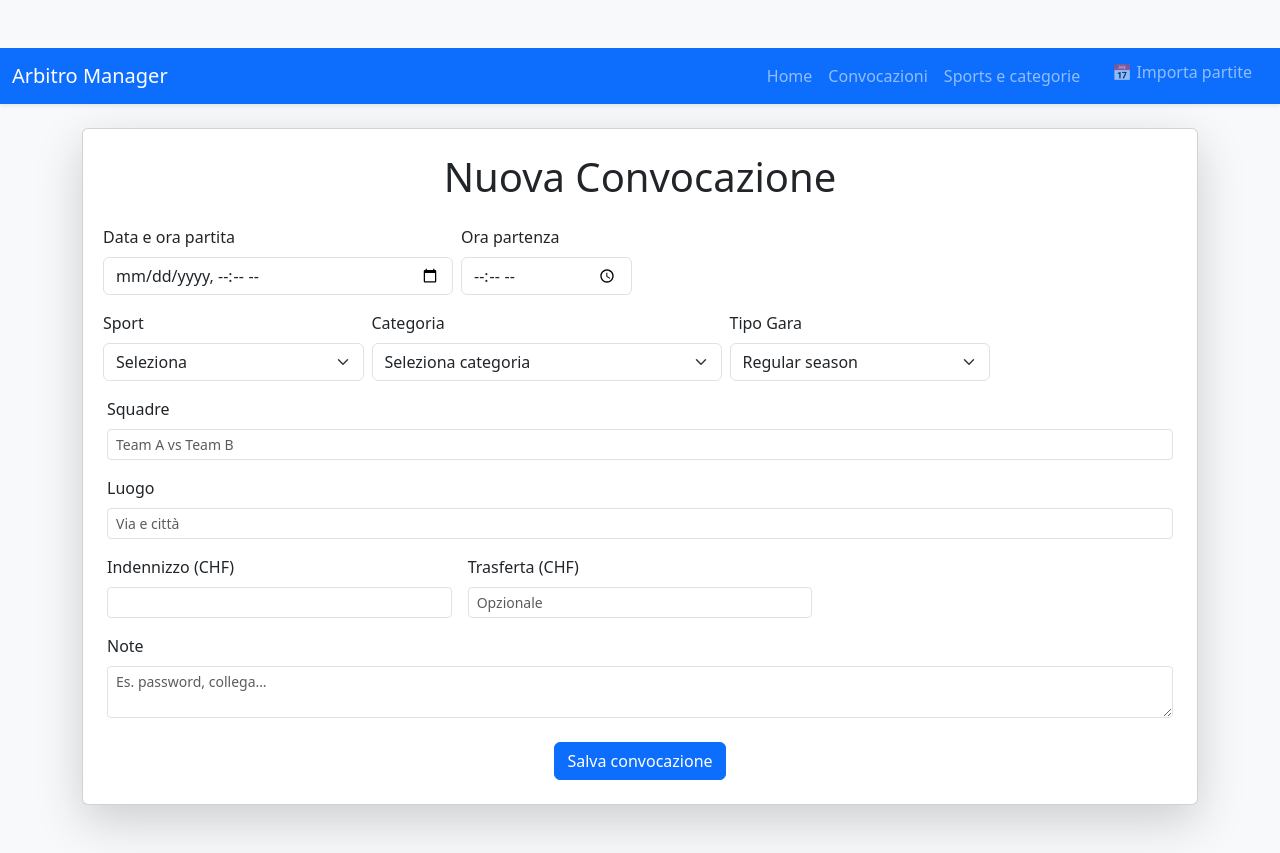
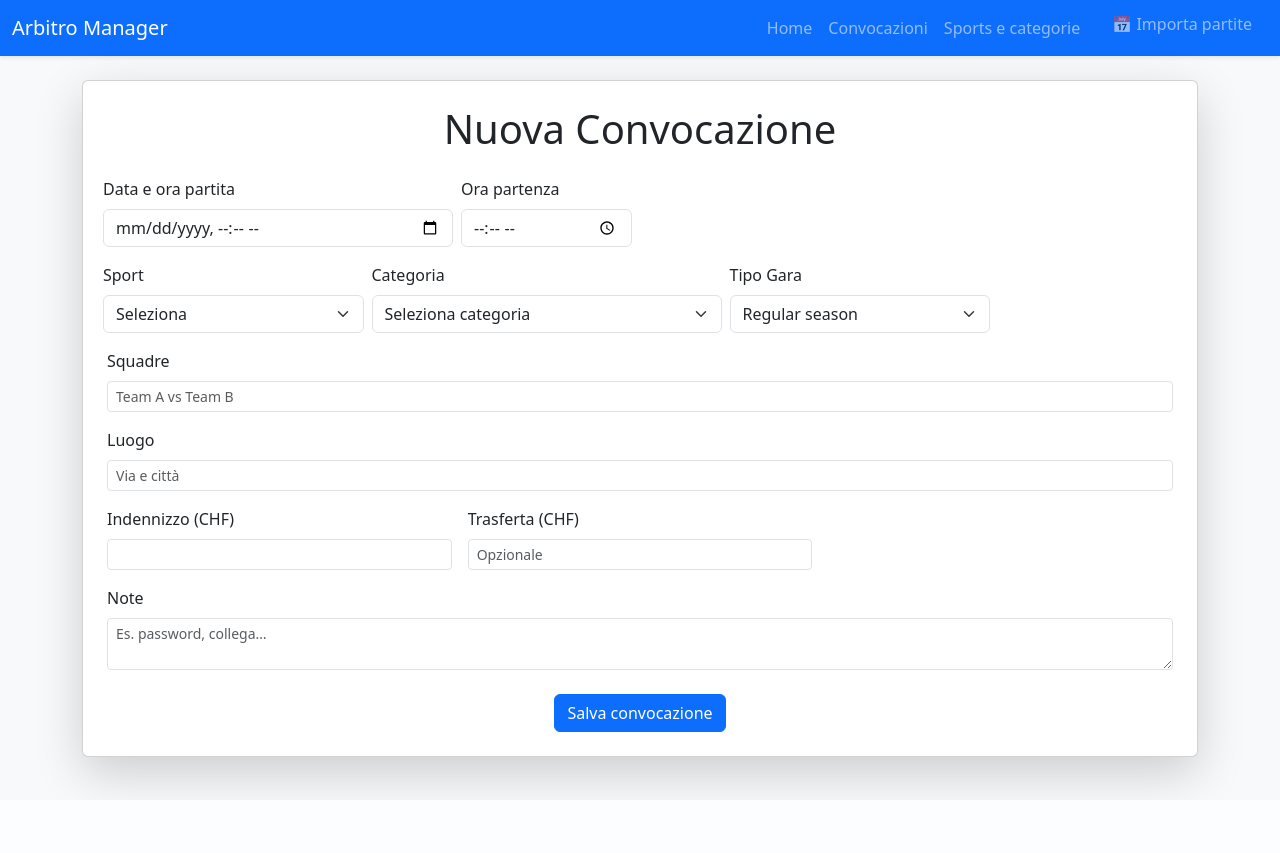
Before and after one commit to miich65/Gestione-convocazioni, a FastAPI app: page / in a window 1280 px wide. After the commit the page ends 795 px from the top, so only its background shows below. Run offline with FastAPI, Linux system fonts and the light colour scheme; data comes from the database, SQL or seed files in the repository.

Commit message:
Update form.html

```diff
--- a/app/templates/form.html
+++ b/app/templates/form.html
@@ -4,9 +4,10 @@
     <meta charset="UTF-8">
     <title>Inserisci la convocazione</title>
     <link href="https://cdn.jsdelivr.net/npm/bootstrap@5.3.2/dist/css/bootstrap.min.css" rel="stylesheet">
+    <meta name="viewport" content="width=device-width, initial-scale=1">
     <script src="https://cdn.jsdelivr.net/npm/bootstrap@5.3.2/dist/js/bootstrap.bundle.min.js"></script>
 </head>
-<body class="bg-light py-5">
+<body class="bg-light">
     {% include 'partials/navbar.html' %}
 
     <div class="container">
```
